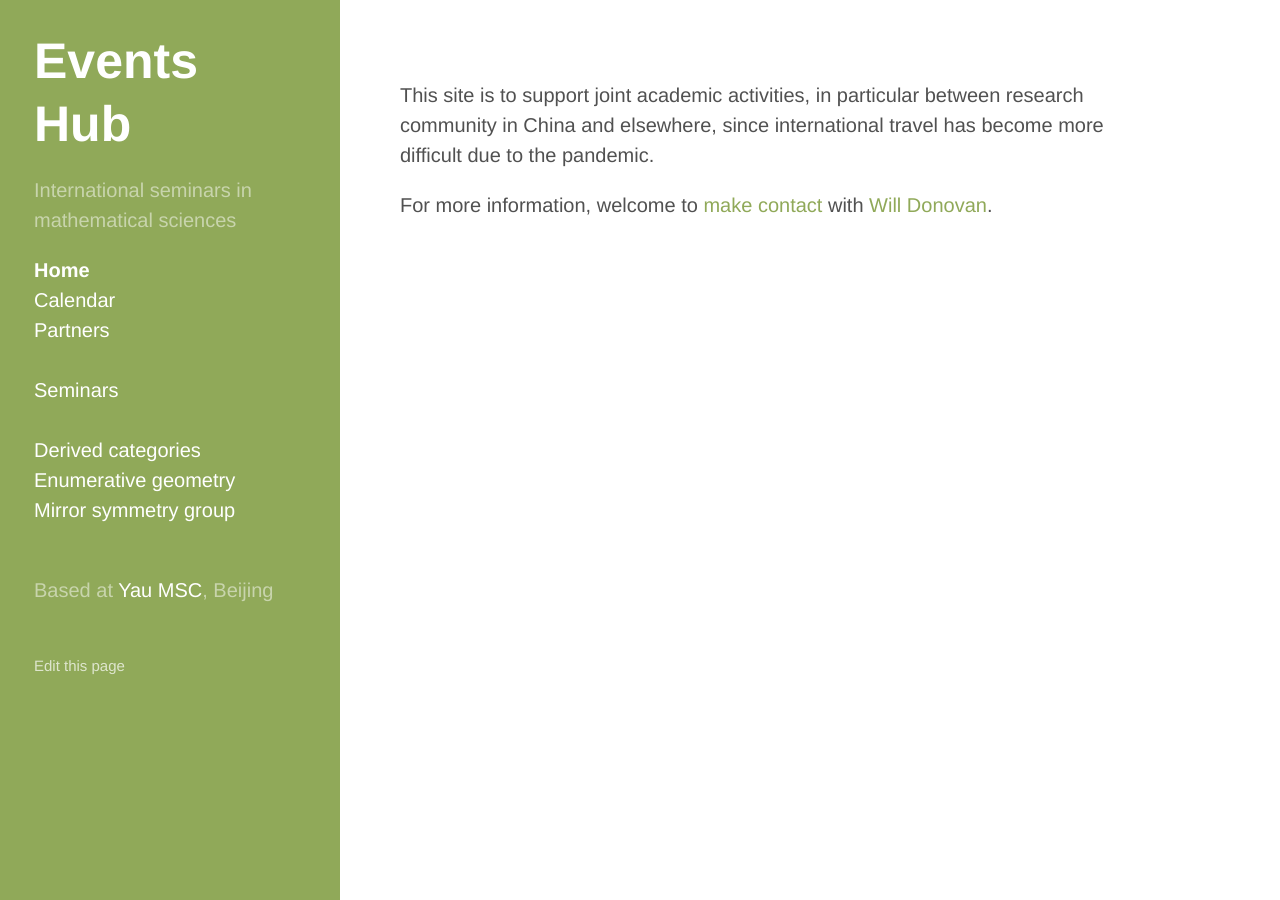
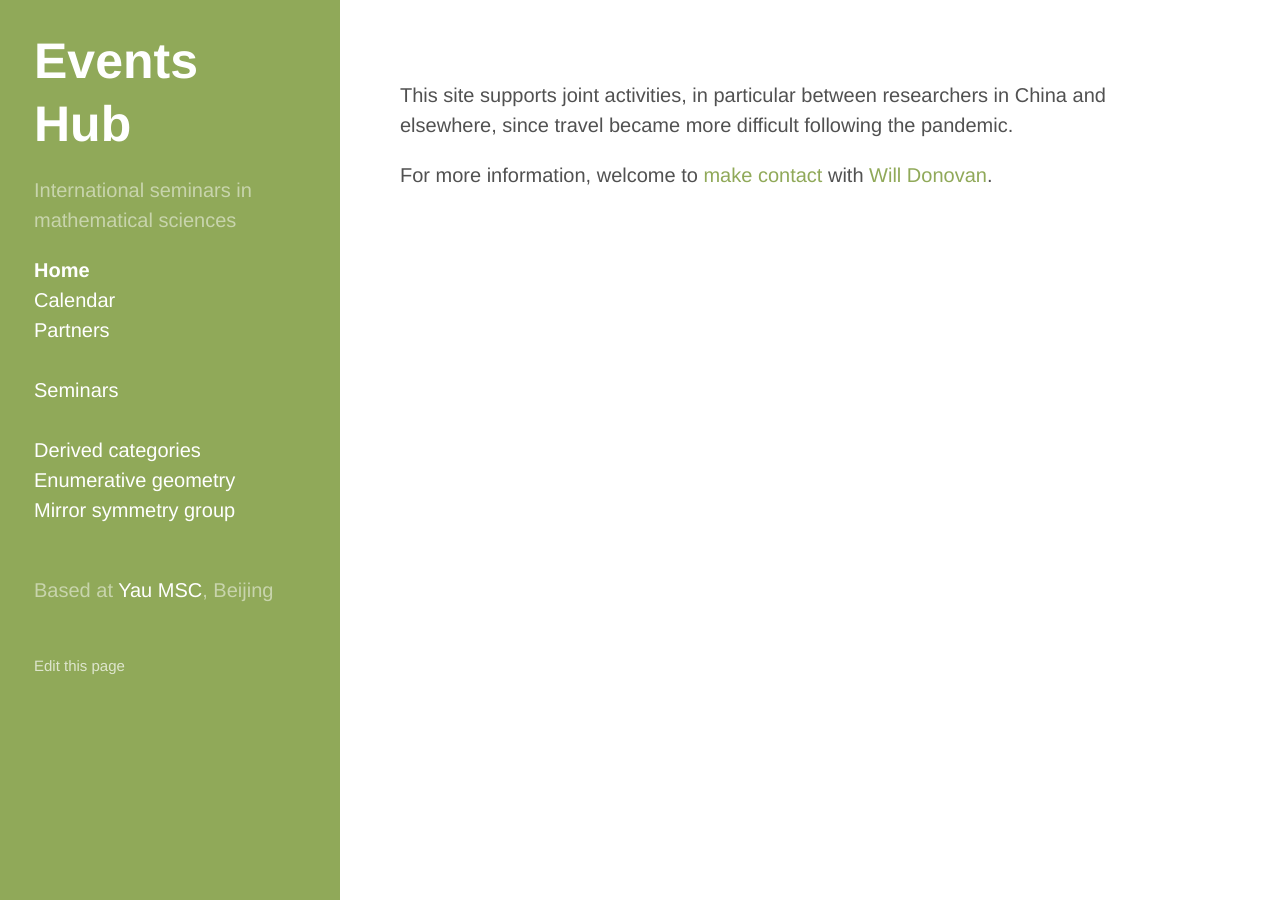
Before and after one commit to yau-msc-events/yau-msc-events.github.io, a Jekyll site: the page built from index.md, in a window 1280 px wide. Built offline with Jekyll 4.4.1, drawn with Linux system fonts in a browser that asks for light colours.

Commit message:
Update index.md

```diff
--- a/index.md
+++ b/index.md
@@ -3,6 +3,6 @@ layout: default
 title: Home
 ---
 
-This site is to support joint academic activities, in particular between research community in China and elsewhere, since international travel has become more difficult due to the pandemic.
+This site supports joint activities, in particular between researchers in China and elsewhere, since travel became more difficult following the pandemic.
 
 For more information, welcome to [make contact](mailto:{{ site.contactaddr }}) with [{{ site.contact }}]({{ site.contacturl }}).
```
